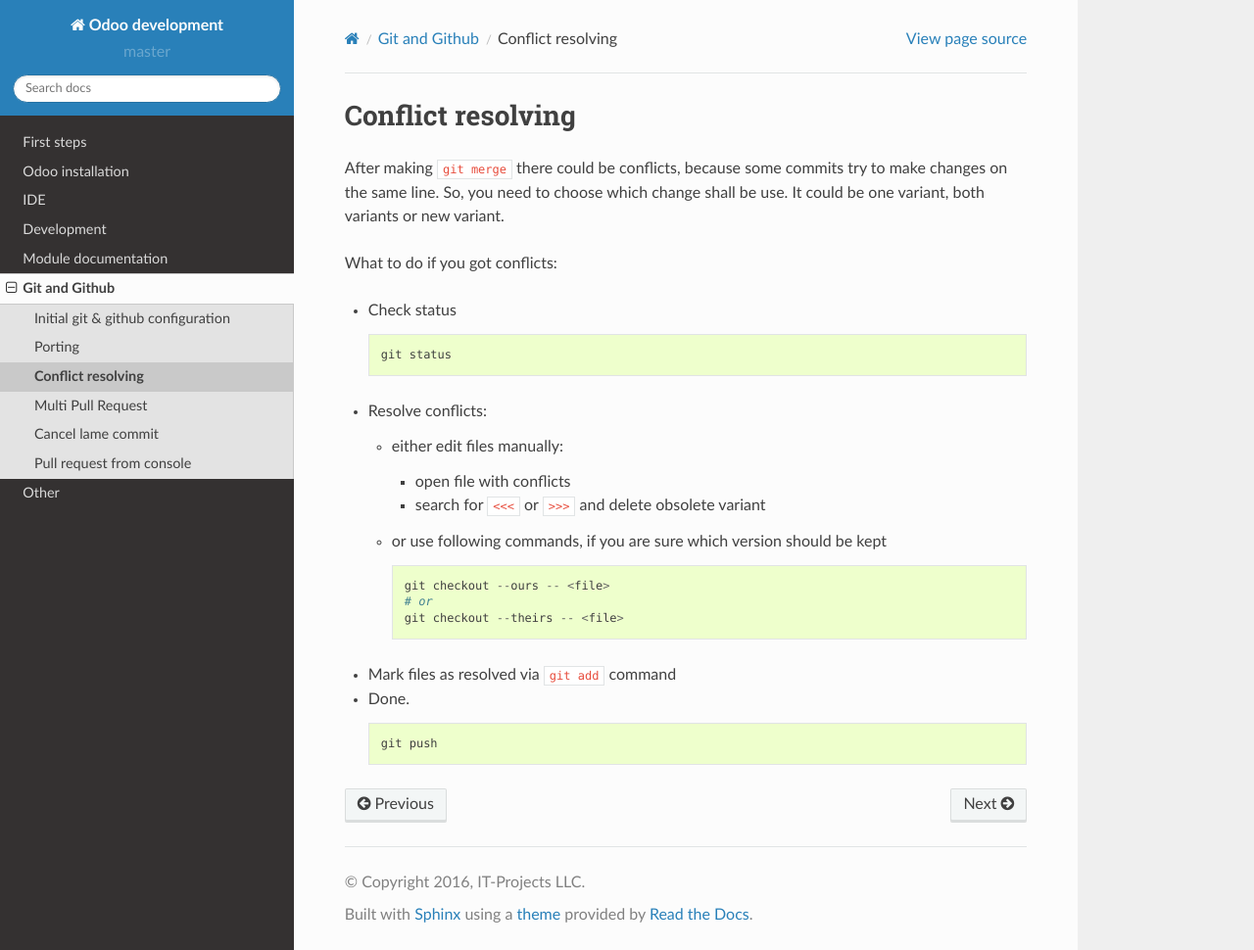
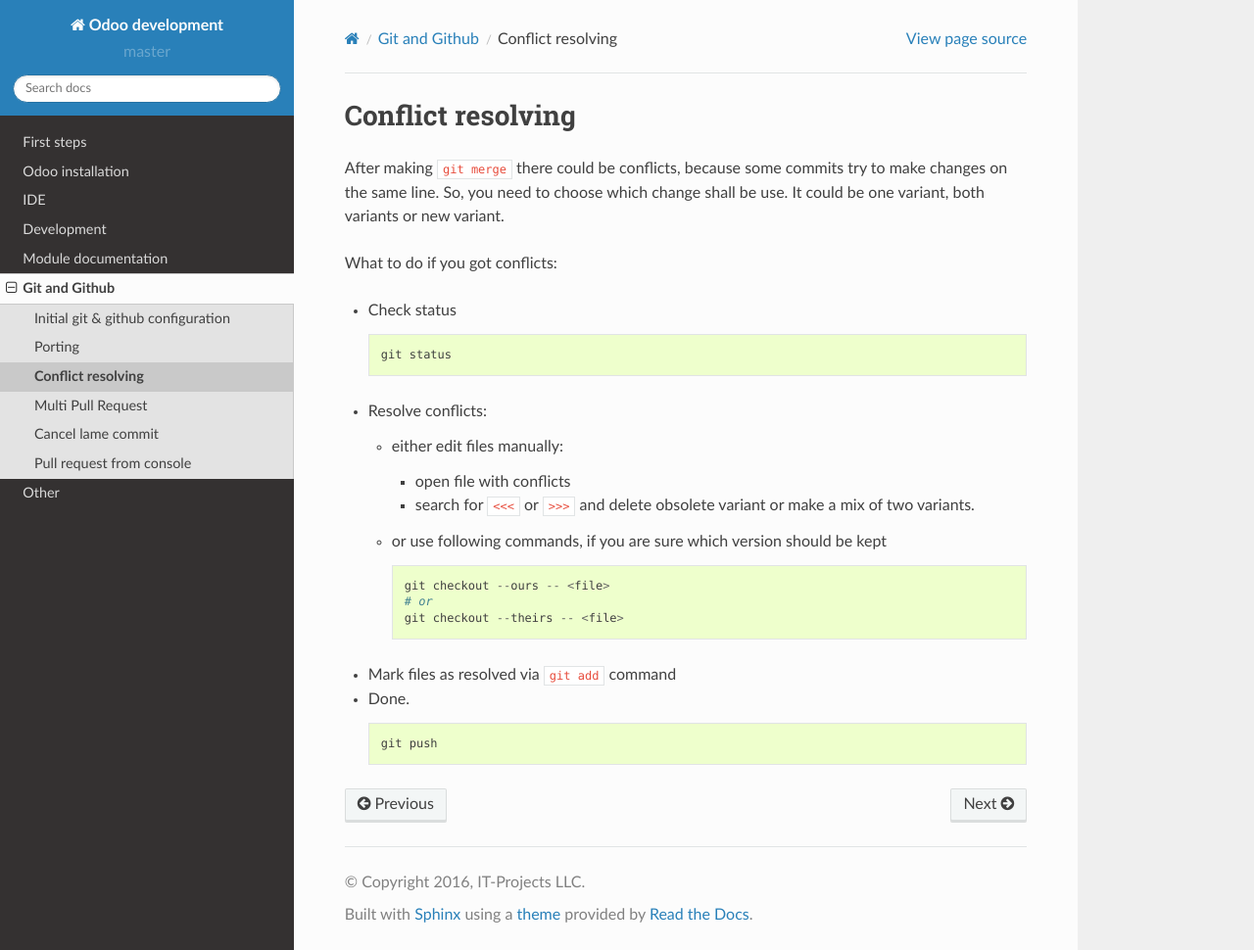
Before and after one commit to itpp-labs/odoo-development, a Sphinx documentation site: the page built from docs/git/conflicts.rst, in a window 1280 px wide and 970 px high. Shown: the whole window at 98% size. Built offline with Sphinx 7.4.7 and the Read the Docs theme 2.0.0, drawn with Linux system fonts in a browser that asks for light colours.

Commit message:
git conficts: you can make mix of two variants

```diff
--- a/docs/git/conflicts.rst
+++ b/docs/git/conflicts.rst
@@ -14,7 +14,7 @@ What to do if you got conflicts:
   * either edit files manually:
 
     * open file with conflicts
-    * search for ``<<<`` or ``>>>`` and delete obsolete variant
+    * search for ``<<<`` or ``>>>`` and delete obsolete variant or make a mix of two variants.
 
   * or use following commands, if you are sure which version should be kept ::
 
```
